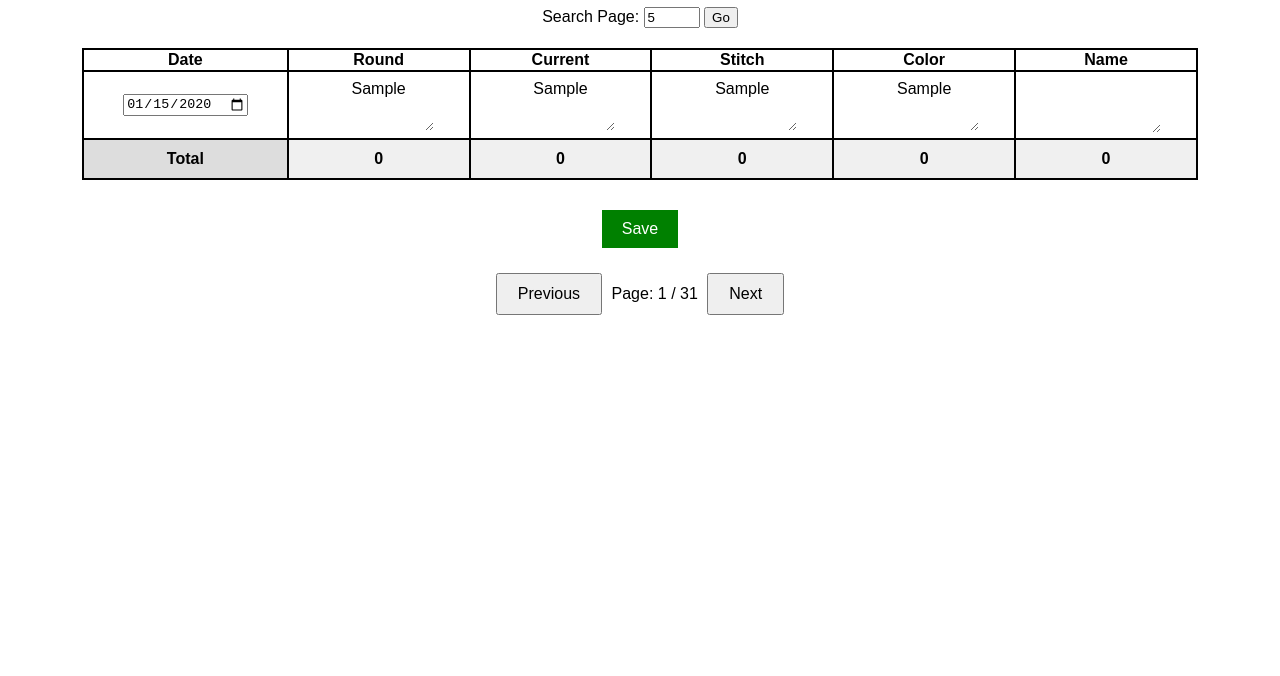
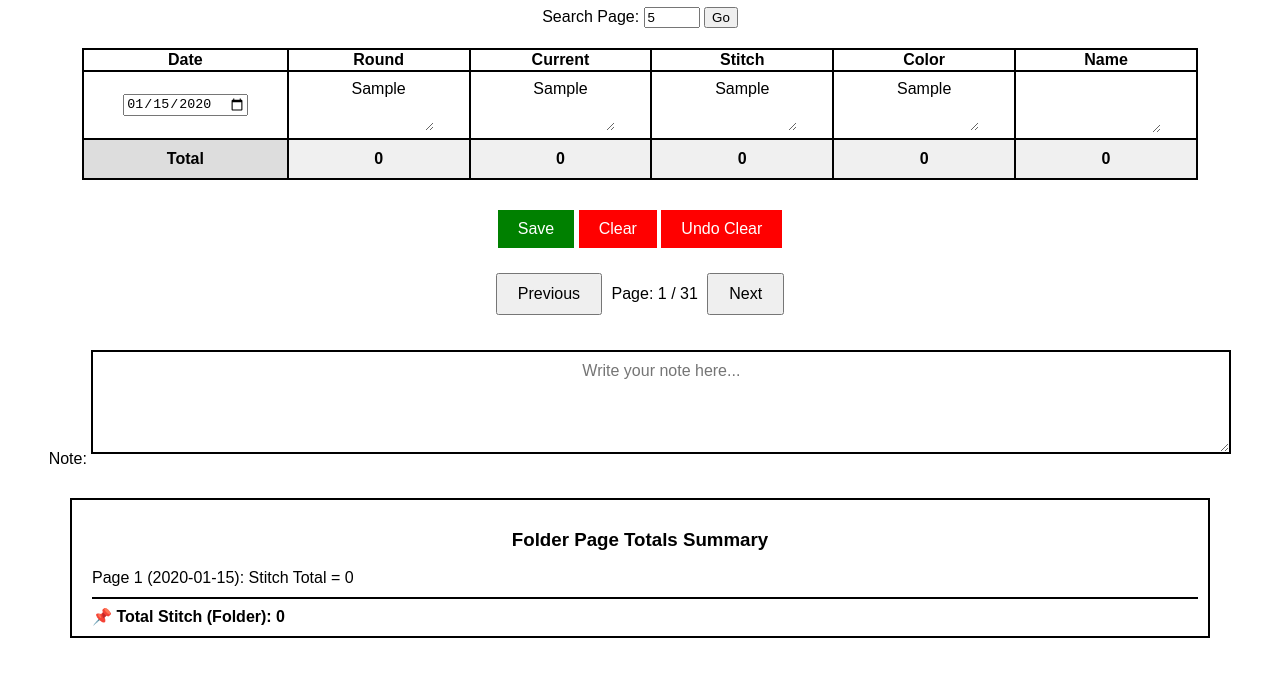
Before and after one commit to osamamo99/Program-, a plain HTML site: page index.html in a window 1280 px wide. Both pictures are taken after typing "5", "2020-01-15", "Sample", "Sample", "Sample", "Sample" into the empty fields and a click on the button "Save". Shown: the part 90-766 px from the top of the page. Drawn offline with Linux system fonts and the light colour scheme.

Commit message:
Update index.html

```diff
--- a/index.html
+++ b/index.html
@@ -3,9 +3,8 @@
 <head>
   <meta name="viewport" content="width=device-width, initial-scale=1.0, user-scalable=yes">
   <meta charset="UTF-8">
-    <meta name="viewport" content="width=device-width, initial-scale=1.0">
+  <title>Number Grid with Save Feature</title>
   <link rel="manifest" href="manifest.json">
-    <title>Number Grid with Save Feature</title>
   <style>
       body {
           font-family: Arial, sans-serif;
@@ -33,7 +32,7 @@
           border: none;
           font-size: 16px;
           background: transparent;
-            resize: both;  /* Now resizable */
+          resize: both;
           overflow: auto;
           padding: 5px;
           font-family: Arial, sans-serif;
@@ -61,14 +60,44 @@
       .search-box {
           margin: 10px;
       }
-        .save-btn {
+      .save-btn, .clear-btn {
           margin-top: 10px;
           padding: 10px 20px;
           font-size: 16px;
-            background-color: green;
           color: white;
           border: none;
           cursor: pointer;
+      }
+      .save-btn {
+          background-color: green;
+      }
+      .clear-btn {
+          background-color: red;
+      }
+      .note-section {
+          margin-top: 20px;
+      }
+      .note-box {
+          width: 90%;
+          height: 80px;
+          margin: 10px auto;
+          border: 2px solid black;
+          padding: 10px;
+          font-size: 16px;
+          font-family: Arial, sans-serif;
+          background-color: transparent;
+      }
+      #folderTotalsSummary {
+          margin-top: 30px;
+          padding: 10px;
+          border: 2px solid #000;
+          width: 90%;
+          margin-left: auto;
+          margin-right: auto;
+      }
+      #folderSummaryContent {
+          text-align: left;
+          padding-left: 10px;
       }
   </style>
 </head>
@@ -117,11 +146,23 @@
 </table>
 
 <button class="save-btn" onclick="saveData()">Save</button>
+<button class="clear-btn" onclick="clearCurrentPage()">Clear</button>
+<button class="clear-btn" id="undoBtn" onclick="undoClear()" disabled>Undo Clear</button>
 
 <div class="pagination">
     <button onclick="prevPage()">Previous</button>
     <span>Page: <span id="currentPage">1</span> / 31</span>
     <button onclick="nextPage()">Next</button>
+</div>
+
+<div class="note-section">
+    <label>Note:</label>
+    <textarea id="note" class="note-box" placeholder="Write your note here..."></textarea>
+</div>
+
+<div id="folderTotalsSummary">
+    <h3>Folder Page Totals Summary</h3>
+    <div id="folderSummaryContent"></div>
 </div>
 
 <script>
@@ -130,10 +171,12 @@
     let currentFolder = "Folder1";
     const grid = document.getElementById("grid");
     const cols = 5;
+    let lastClearedData = null;
 
     function changeFolder() {
     saveData();
     currentFolder = document.getElementById("folderSelect").value;
+    localStorage.setItem("lastOpenedFolder", currentFolder); // ✅ Save folder
     loadPage(1);
 }
 
@@ -157,14 +200,10 @@
             let textarea = document.createElement("textarea");
             textarea.dataset.column = j;
 
-                textarea.oninput = function() {
+            textarea.oninput = function () {
                 this.style.height = "auto";
                 this.style.height = (this.scrollHeight) + "px";
                 calculateTotal();
-                };
-
-                textarea.onmouseup = function() {
-                    saveSize(textarea, j);
             };
 
             cell.appendChild(textarea);
@@ -173,132 +212,9 @@
 
         grid.appendChild(row);
         loadData();
+        updateFolderSummary();
     }
 
-        function nextPage() {
-            if (currentPage < totalPages) {
-                saveData();
-                loadPage(currentPage + 1);
-            }
-        }
-
-        function prevPage() {
-            if (currentPage > 1) {
-                saveData();
-                loadPage(currentPage - 1);
-            }
-        }
-
-        function searchPage() {
-            let page = parseInt(document.getElementById("pageSearch").value);
-            if (!isNaN(page) && page >= 1 && page <= totalPages) {
-                saveData();
-                loadPage(page);
-            }
-        }
-
-        function calculateTotal() {
-  let totals = Array(cols).fill(0);
-  let subtractionValues = Array(cols).fill(0);
-  let forwardValues = Array(cols).fill(0); // Agle column me add hone wale numbers
-
-  let textareas = document.querySelectorAll("textarea");
-
-  textareas.forEach(textarea => {
-    let colIndex = parseInt(textarea.dataset.column);
-    let values = textarea.value.split("\n");
-
-    let sum = 0;
-    values.forEach(val => {
-      val = val.trim();
-
-      if (val.startsWith("+")) {
-        return; // Agar number ke start me `+` ho, to isko ignore kar do
-      }
-
-      if (val.endsWith("+")) {
-        let num = parseFloat(val.replace("+", "").trim()) || 0;
-        if (colIndex < cols - 1) {
-          forwardValues[colIndex + 1] += num; // Agle column me add kar do
-        }
-        return; // Is column me count nahi hoga
-      }
-
-      if (val.endsWith("-")) {
-        let num = parseFloat(val.replace("-", "").trim()) || 0;
-        subtractionValues[colIndex] += num;
-      } else {
-        let num = parseFloat(val) || 0;
-        sum += num;
-      }
-    });
-
-    totals[colIndex] += sum;
-  });
-
-  // Apply forwarded values to the next column
-  for (let i = 0; i < cols - 1; i++) {
-    totals[i + 1] += forwardValues[i + 1];
-  }
-
-  // Apply minus values to the next column
-  for (let i = 0; i < cols - 1; i++) {
-    totals[i + 1] -= subtractionValues[i];
-  }
-
-  for (let i = 0; i < cols; i++) {
-    document.getElementById(`total${i+1}`).textContent = totals[i];
-  }
-}
-        function saveData() {
-            let pageData = {
-                date: document.getElementById("dateInput").value,
-                values: [],
-                sizes: []
-            };
-
-            let textareas = document.querySelectorAll("textarea");
-            textareas.forEach(textarea => {
-                pageData.values.push(textarea.value);
-                pageData.sizes.push({ width: textarea.style.width, height: textarea.style.height });
-            });
-
-            localStorage.setItem(`${currentFolder}_pageData_${currentPage}`, JSON.stringify(pageData));
-        }
-
-        function loadData() {
-            let savedData = localStorage.getItem(`${currentFolder}_pageData_${currentPage}`);
-            if (savedData) {
-                let pageData = JSON.parse(savedData);
-                document.getElementById("dateInput").value = pageData.date || "";
-
-                let textareas = document.querySelectorAll("textarea");
-                textareas.forEach((textarea, index) => {
-                    textarea.value = pageData.values[index] || "";
-                    textarea.style.width = pageData.sizes[index]?.width || "100px";
-                    textarea.style.height = pageData.sizes[index]?.height || "50px";
-                });
-
-                calculateTotal();
-            }
-        }
-
-        loadPage(1);
-
-        function saveLastOpenedPage() {
-    localStorage.setItem("lastOpenedPage", currentPage);
-}
-
-function loadLastOpenedPage() {
-    let savedPage = localStorage.getItem("lastOpenedPage");
-    if (savedPage) {
-        loadPage(parseInt(savedPage));
-    } else {
-        loadPage(1); // Default first page
-    }
-}
-
-// Update the navigation functions to save last opened page
     function nextPage() {
         if (currentPage < totalPages) {
             saveData();
@@ -324,9 +240,206 @@ function searchPage() {
         }
     }
 
-// Call this function on page load
+    function calculateTotal() {
+        let totals = Array(cols).fill(0);
+        let subtractionValues = Array(cols).fill(0);
+        let forwardValues = Array(cols).fill(0);
+
+        let textareas = document.querySelectorAll("textarea");
+
+        textareas.forEach(textarea => {
+            let colIndex = parseInt(textarea.dataset.column);
+            let values = textarea.value.split("\n");
+
+            let sum = 0;
+            values.forEach(val => {
+                val = val.trim();
+
+                if (val.startsWith("+")) return;
+                if (val.endsWith("+")) {
+                    let num = parseFloat(val.replace("+", "").trim()) || 0;
+                    if (colIndex < cols - 1) forwardValues[colIndex + 1] += num;
+                    return;
+                }
+
+                if (val.endsWith("-")) {
+                    let num = parseFloat(val.replace("-", "").trim()) || 0;
+                    subtractionValues[colIndex] += num;
+                } else {
+                    let num = parseFloat(val) || 0;
+                    sum += num;
+                }
+            });
+
+            totals[colIndex] += sum;
+        });
+
+        for (let i = 0; i < cols - 1; i++) {
+            totals[i + 1] += forwardValues[i + 1];
+            totals[i + 1] -= subtractionValues[i];
+        }
+
+        for (let i = 0; i < cols; i++) {
+            document.getElementById(`total${i + 1}`).textContent = totals[i];
+        }
+    }
+
+    function saveData() {
+        let pageData = {
+            date: document.getElementById("dateInput").value,
+            values: [],
+            sizes: [],
+            note: document.getElementById("note").value
+        };
+
+        let textareas = document.querySelectorAll("textarea");
+        textareas.forEach(textarea => {
+            pageData.values.push(textarea.value);
+            pageData.sizes.push({ width: textarea.style.width, height: textarea.style.height });
+        });
+
+        localStorage.setItem(`${currentFolder}_pageData_${currentPage}`, JSON.stringify(pageData));
+        updateFolderSummary();
+    }
+
+    function loadData() {
+        let savedData = localStorage.getItem(`${currentFolder}_pageData_${currentPage}`);
+        if (savedData) {
+            let pageData = JSON.parse(savedData);
+            document.getElementById("dateInput").value = pageData.date || "";
+            document.getElementById("note").value = pageData.note || "";
+
+            let textareas = document.querySelectorAll("textarea");
+            textareas.forEach((textarea, index) => {
+                textarea.value = pageData.values[index] || "";
+                textarea.style.width = pageData.sizes[index]?.width || "100px";
+                textarea.style.height = pageData.sizes[index]?.height || "50px";
+            });
+
+            calculateTotal();
+        }
+    }
+
+    function clearCurrentPage() {
+        lastClearedData = {
+            date: document.getElementById("dateInput").value,
+            note: document.getElementById("note").value,
+            values: [],
+            sizes: []
+        };
+
+        let textareas = document.querySelectorAll("textarea");
+        textareas.forEach(textarea => {
+            lastClearedData.values.push(textarea.value);
+            lastClearedData.sizes.push({ width: textarea.style.width, height: textarea.style.height });
+            textarea.value = "";
+            textarea.style.width = "100px";
+            textarea.style.height = "50px";
+        });
+
+        document.getElementById("dateInput").value = "";
+        document.getElementById("note").value = "";
+        localStorage.removeItem(`${currentFolder}_pageData_${currentPage}`);
+        calculateTotal();
+        document.getElementById("undoBtn").disabled = false;
+        updateFolderSummary();
+    }
+
+    function undoClear() {
+        if (!lastClearedData) return;
+
+        document.getElementById("dateInput").value = lastClearedData.date || "";
+        document.getElementById("note").value = lastClearedData.note || "";
+
+        let textareas = document.querySelectorAll("textarea");
+        textareas.forEach((textarea, index) => {
+            textarea.value = lastClearedData.values[index] || "";
+            textarea.style.width = lastClearedData.sizes[index]?.width || "100px";
+            textarea.style.height = lastClearedData.sizes[index]?.height || "50px";
+        });
+
+        calculateTotal();
+        saveData();
+        lastClearedData = null;
+        document.getElementById("undoBtn").disabled = true;
+    }
+
+    function updateFolderSummary() {
+    const summaryDiv = document.getElementById("folderSummaryContent");
+    summaryDiv.innerHTML = "";
+
+    let grandTotal = 0;
+
+    for (let i = 1; i <= totalPages; i++) {
+        let savedData = localStorage.getItem(`${currentFolder}_pageData_${i}`);
+        if (savedData) {
+            let pageData = JSON.parse(savedData);
+            let stitchTotal = 0;
+            let stitchForwardFromCurrent = 0;
+            let stitchMinusFromCurrent = 0;
+
+            if (pageData.values && pageData.values.length >= 3) {
+                const currentLines = pageData.values[1]?.split("\n") || [];
+                const stitchLines = pageData.values[2]?.split("\n") || [];
+
+                currentLines.forEach(line => {
+                    line = line.trim();
+                    if (line.endsWith("+")) {
+                        stitchForwardFromCurrent += parseFloat(line.replace("+", "")) || 0;
+                    } else if (line.endsWith("-")) {
+                        stitchMinusFromCurrent += parseFloat(line.replace("-", "")) || 0;
+                    }
+                });
+
+                stitchLines.forEach(line => {
+                    line = line.trim();
+                    if (line.startsWith("+") || line.endsWith("+") || line.endsWith("-")) return;
+                    stitchTotal += parseFloat(line) || 0;
+                });
+
+                stitchTotal = stitchTotal + stitchForwardFromCurrent - stitchMinusFromCurrent;
+            }
+
+            grandTotal += stitchTotal;
+
+            const pageDate = pageData.date || "No Date";
+            const div = document.createElement("div");
+            div.textContent = `Page ${i} (${pageDate}): Stitch Total = ${stitchTotal}`;
+            summaryDiv.appendChild(div);
+        }
+    }
+
+    // 📌 Final grand total line
+    const grandTotalDiv = document.createElement("div");
+    grandTotalDiv.style.marginTop = "10px";
+    grandTotalDiv.style.fontWeight = "bold";
+    grandTotalDiv.style.borderTop = "2px solid #000";
+    grandTotalDiv.style.paddingTop = "8px";
+    grandTotalDiv.textContent = `📌 Total Stitch (Folder): ${grandTotal}`;
+    summaryDiv.appendChild(grandTotalDiv);
+}
+
+    function saveLastOpenedPage() {
+    localStorage.setItem("lastOpenedPage", currentPage);
+    localStorage.setItem("lastOpenedFolder", currentFolder); // ✅ Save folder
+}
+
+    function loadLastOpenedPage() {
+    const savedFolder = localStorage.getItem("lastOpenedFolder") || "Folder1";
+    currentFolder = savedFolder;
+    document.getElementById("folderSelect").value = currentFolder;
+
+    const savedPage = localStorage.getItem("lastOpenedPage");
+    if (savedPage) {
+        loadPage(parseInt(savedPage));
+    } else {
+        loadPage(1);
+    }
+}
+
     loadLastOpenedPage();
 </script>
+
 <script>
     if ("serviceWorker" in navigator) {
         window.addEventListener("load", () => {
```
Lines whose indentation alone changed are shown as unchanged.
